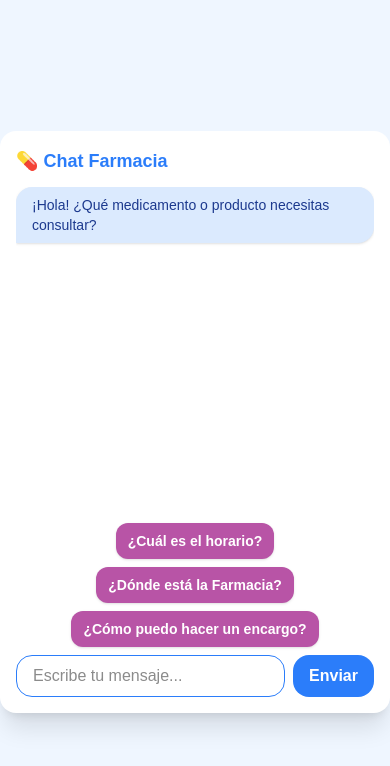
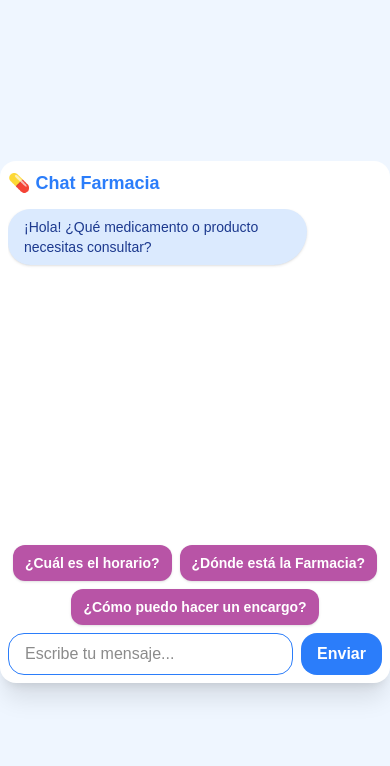
Before and after one commit to Davis9911/farmacia-frontend, a Next.js app: page / in a window 390 px wide. Shown: the top 766 px of the page. Built offline with nearby package versions, Linux system fonts and the light colour scheme.

Commit message:
Arreglos movil, escribiendo, boton

```diff
--- a/src/app/page.js
+++ b/src/app/page.js
@@ -30,8 +30,8 @@ export default function Home() {
     { sender: "bot", text: "¡Hola! ¿Qué medicamento o producto necesitas consultar?" }
   ]);
   const [input, setInput] = useState("");
-  const [showFAQ, setShowFAQ] = useState(true); // NUEVO
-
+  const [showFAQ, setShowFAQ] = useState(true);
+  const [isTyping, setIsTyping] = useState(false); // <-- AQUÍ va el hook correcto
   const inputRef = useRef(null);
 
   function parseBotReply(text) {
@@ -94,7 +94,8 @@ export default function Home() {
     if (!messageToSend.trim()) return;
     setMessages(prev => [...prev, { sender: "user", text: messageToSend }]);
     setInput("");
-    setShowFAQ(false); // OCULTA FAQ después de enviar cualquier mensaje
+    setShowFAQ(false);
+    setIsTyping(true); // 👈 Empieza "escribiendo"
 
     try {
       const res = await fetch("https://farmacia-backend-psi.vercel.app/api/chat", {
@@ -119,6 +120,7 @@ export default function Home() {
         { sender: "bot", text: "Error conectando con la farmacia. Intenta más tarde." }
       ]);
     }
+    setIsTyping(false); // 👈 Termina "escribiendo"
   };
 
   // Cuando el usuario empieza a escribir, ocultamos FAQ
@@ -129,7 +131,7 @@ export default function Home() {
 
   return (
     <div className="min-h-screen bg-blue-50 flex flex-col items-center justify-center">
-      <div className="bg-white rounded-2xl shadow-xl w-full max-w-md flex flex-col p-4">
+      <div className="bg-white rounded-2xl shadow-xl w-full max-w-full sm:max-w-md flex flex-col p-2 sm:p-4">
         {/* Barra superior personalizada */}
         <div
           className="text-lg font-bold mb-3 flex items-center"
@@ -145,6 +147,7 @@ export default function Home() {
           💊 Chat Farmacia
         </div>
 
+        {/* BURBUJAS DE MENSAJES - MÁS REDONDAS */}
         <div className="flex-1 overflow-y-auto mb-4" style={{ minHeight: "320px", maxHeight: "320px" }}>
           {messages.map((msg, i) => (
             <div
@@ -152,18 +155,28 @@ export default function Home() {
               className={`flex ${msg.sender === "user" ? "justify-end" : "justify-start"} mb-2`}
             >
               <div
-                className={`px-4 py-2 rounded-2xl text-sm shadow
+                className={`px-4 py-2 text-sm shadow
                   ${msg.sender === "user"
-                    ? "text-white rounded-br-none"
-                    : "bg-blue-100 text-blue-900 rounded-bl-none"
+                    ? "text-white rounded-br-3xl rounded-tl-3xl rounded-tr-3xl rounded-bl-[36px]"
+                    : "bg-blue-100 text-blue-900 rounded-bl-3xl rounded-tr-3xl rounded-tl-3xl rounded-br-[36px]"
                   }`}
-                style={msg.sender === "user" ? { backgroundColor: color } : {}}
+                style={msg.sender === "user" ? { backgroundColor: color, maxWidth: "80%" } : { maxWidth: "80%" }}
               >
                 {msg.sender === "bot" ? parseBotReply(msg.text) : msg.text}
               </div>
             </div>
           ))}
         </div>
+
+        {/* MENSAJE "ESTÁ ESCRIBIENDO..." */}
+        {isTyping && (
+          <div className="flex items-center mb-2">
+            <div className="animate-pulse text-gray-500 italic text-sm">
+              La farmacia está escribiendo...
+            </div>
+          </div>
+        )}
+
         {/* FAQ Preguntas frecuentes DENTRO del chat */}
         {showFAQ && (
           <div className="flex flex-wrap gap-2 mb-2 justify-center">
```
